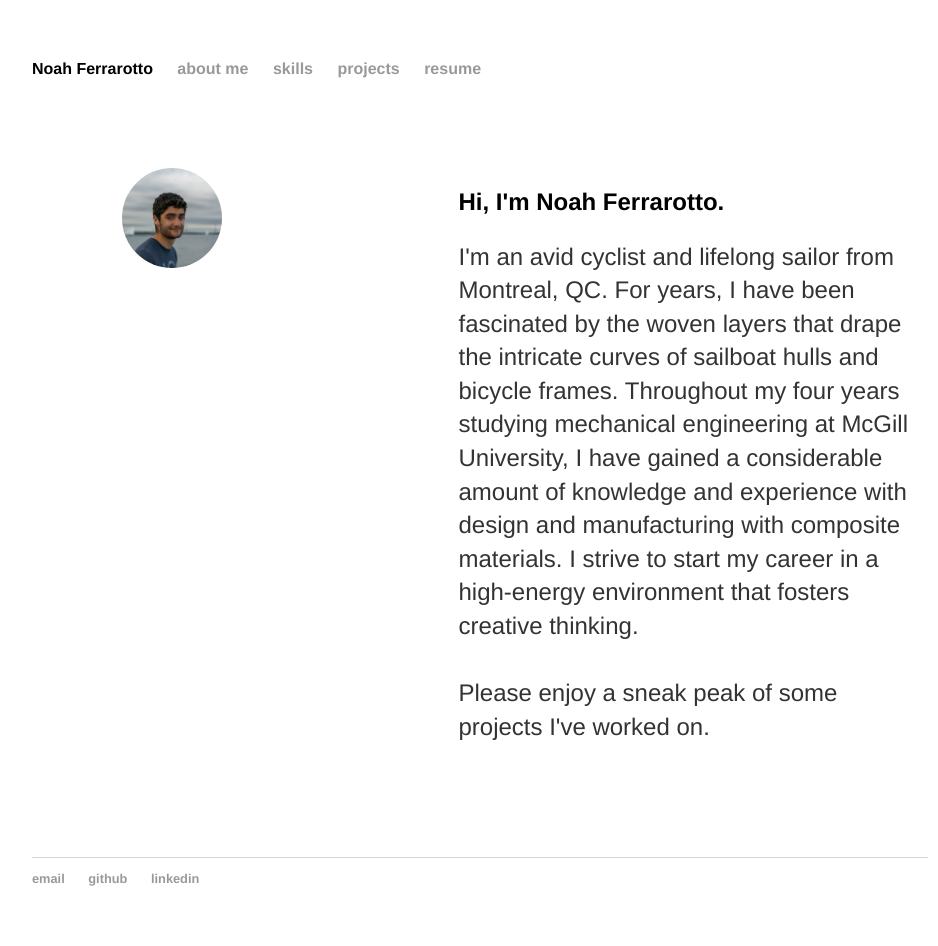
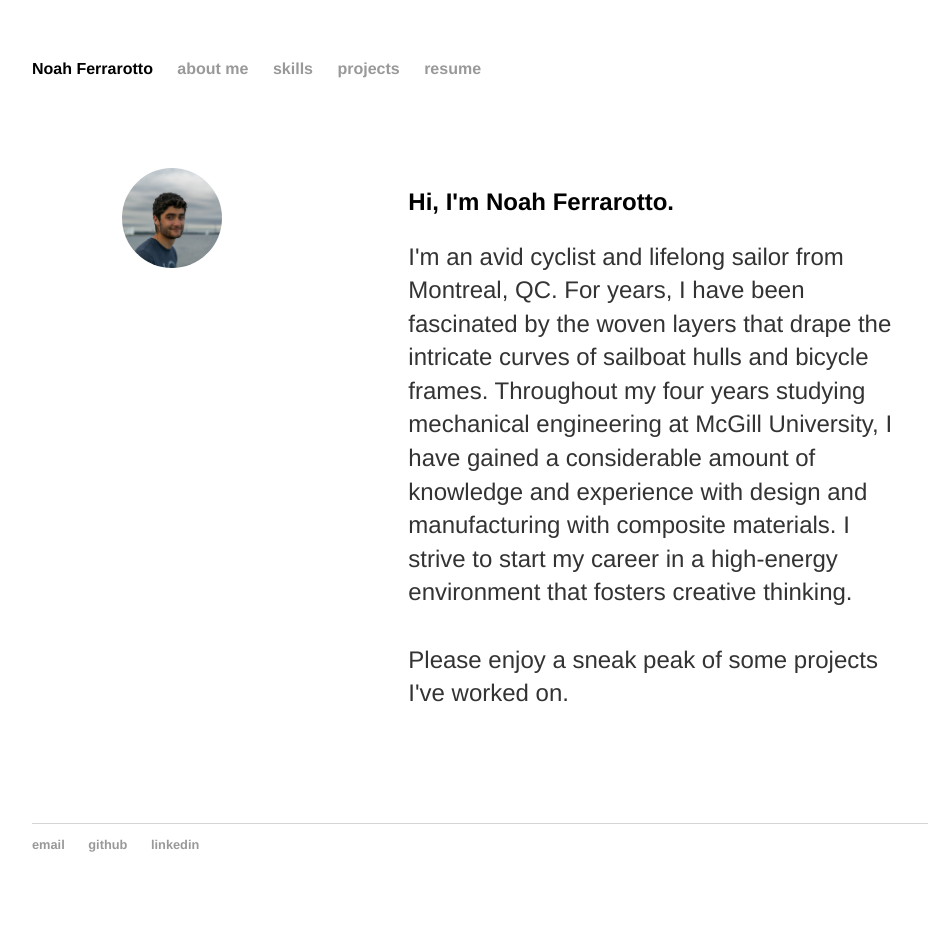
Before and after one commit to noahfer/noahfer.github.io, a Jekyll site: the page built from about/index.md, in a window 1280 px wide. Shown: the whole page, without its empty margins (160-1098 px from the left). Built offline with Jekyll 4.4.1, drawn with Linux system fonts in a browser that asks for light colours; after the commit the page ends 912 px from its top, so only the background shows below that.

Commit message:
Update index.md

```diff
--- a/about/index.md
+++ b/about/index.md
@@ -8,8 +8,8 @@ title: about me
 		<img src="profile.jpg" alt="profile" style="border-radius:50%;width:100px">
 	</div>
 	<div>
-		<h2 style="padding-left:10%">Hi, I'm Noah Ferrarotto.</h2>
-		<p style="padding-left:10%">
+		<h2>Hi, I'm Noah Ferrarotto.</h2>
+		<p>
 			I'm an avid cyclist and lifelong sailor from Montreal, QC. For years, I have been fascinated by the woven layers that drape the intricate curves of sailboat hulls and bicycle frames. Throughout my four years studying mechanical engineering at McGill University, I have gained a considerable amount of knowledge and experience with design and manufacturing with composite materials. I strive to start my career in a high-energy environment that fosters creative thinking.
 		<br><br>
 			Please enjoy a sneak peak of some projects I've worked on.
```
